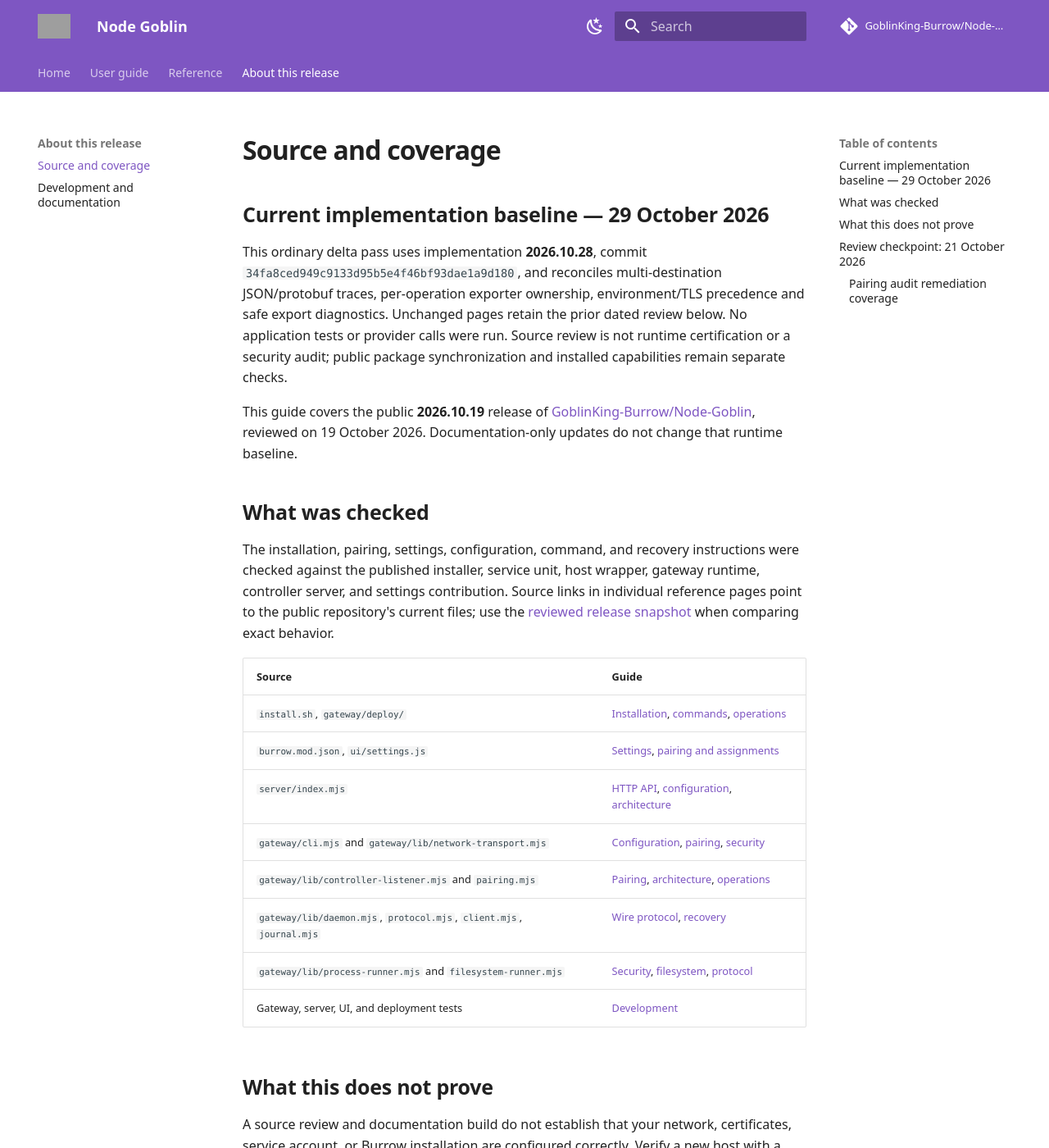
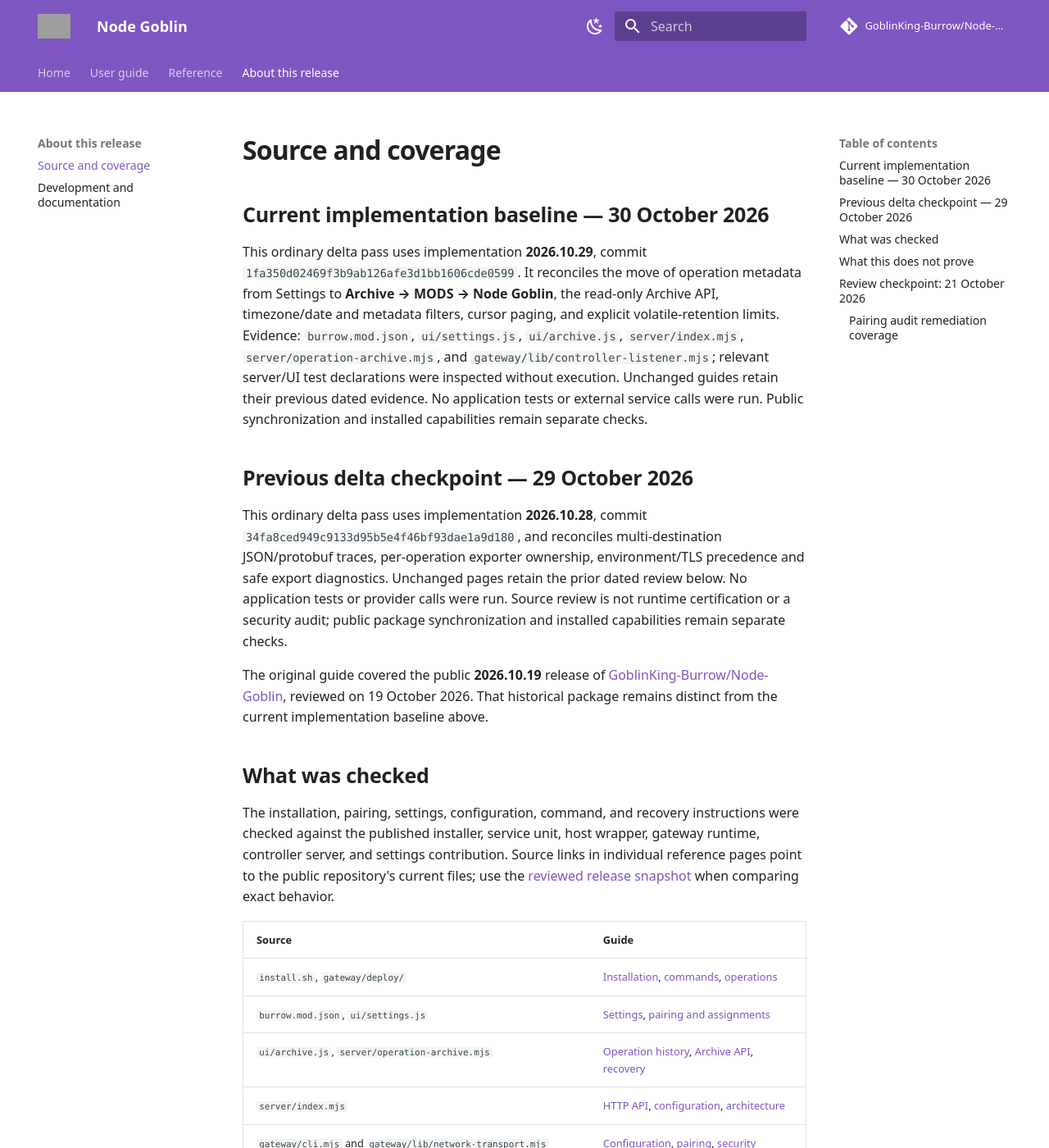
Before and after one commit to NightShaman/Node-Goblin, an MkDocs documentation site: the page built from docs/source-map.md, in a window 1280 px wide and 1400 px high. Shown: the whole window at 82% size. Built offline with MkDocs 1.6.1 and Material for MkDocs 9.7.7, drawn with Linux system fonts in a browser that asks for light colours; comment, search, counter and statistics services are not loaded; grey boxes are pictures that could not be loaded.

Commit message:
docs: reconcile Archive operations and recovery [skip ci]

```diff
--- a/docs/source-map.md
+++ b/docs/source-map.md
@@ -1,10 +1,14 @@
 # Source and coverage
 
-## Current implementation baseline — 29 October 2026
+## Current implementation baseline — 30 October 2026
+
+This ordinary delta pass uses implementation **2026.10.29**, commit `1fa350d02469f3b9ab126afe3d1bb1606cde0599`. It reconciles the move of operation metadata from Settings to **Archive → MODS → Node Goblin**, the read-only Archive API, timezone/date and metadata filters, cursor paging, and explicit volatile-retention limits. Evidence: `burrow.mod.json`, `ui/settings.js`, `ui/archive.js`, `server/index.mjs`, `server/operation-archive.mjs`, and `gateway/lib/controller-listener.mjs`; relevant server/UI test declarations were inspected without execution. Unchanged guides retain their previous dated evidence. No application tests or external service calls were run. Public synchronization and installed capabilities remain separate checks.
+
+## Previous delta checkpoint — 29 October 2026
 
 This ordinary delta pass uses implementation **2026.10.28**, commit `34fa8ced949c9133d95b5e4f46bf93dae1a9d180`, and reconciles multi-destination JSON/protobuf traces, per-operation exporter ownership, environment/TLS precedence and safe export diagnostics. Unchanged pages retain the prior dated review below. No application tests or provider calls were run. Source review is not runtime certification or a security audit; public package synchronization and installed capabilities remain separate checks.
 
-This guide covers the public **2026.10.19** release of [GoblinKing-Burrow/Node-Goblin](https://github.com/GoblinKing-Burrow/Node-Goblin/tree/0ff5f7ee03624aa8a2e7d19a492fdb871f4e698d), reviewed on 19 October 2026. Documentation-only updates do not change that runtime baseline.
+The original guide covered the public **2026.10.19** release of [GoblinKing-Burrow/Node-Goblin](https://github.com/GoblinKing-Burrow/Node-Goblin/tree/0ff5f7ee03624aa8a2e7d19a492fdb871f4e698d), reviewed on 19 October 2026. That historical package remains distinct from the current implementation baseline above.
 
 ## What was checked
 
@@ -14,6 +18,7 @@ The installation, pairing, settings, configuration, command, and recovery instru
 | --- | --- |
 | `install.sh`, `gateway/deploy/` | [Installation](installation.md), [commands](cli.md), [operations](operations.md) |
 | `burrow.mod.json`, `ui/settings.js` | [Settings](settings.md), [pairing and assignments](pairing.md) |
+| `ui/archive.js`, `server/operation-archive.mjs` | [Operation history](settings.md#operation-history), [Archive API](api.md#archive-operation-window), [recovery](operations.md#find-retained-operation-metadata) |
 | `server/index.mjs` | [HTTP API](api.md), [configuration](configuration.md), [architecture](architecture.md) |
 | `gateway/cli.mjs` and `gateway/lib/network-transport.mjs` | [Configuration](configuration.md), [pairing](pairing.md), [security](security.md) |
 | `gateway/lib/controller-listener.mjs` and `pairing.mjs` | [Pairing](pairing.md), [architecture](architecture.md), [operations](operations.md) |
```
Also changed, not shown: docs/api.md (+6 -1 lines), docs/operations.md (+8 -0 lines), docs/settings.md (+3 -0 lines).
